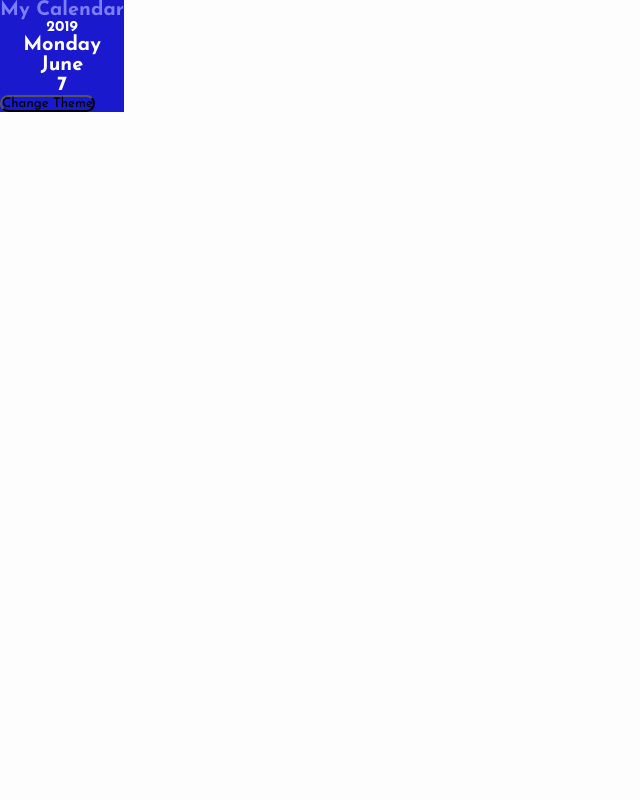
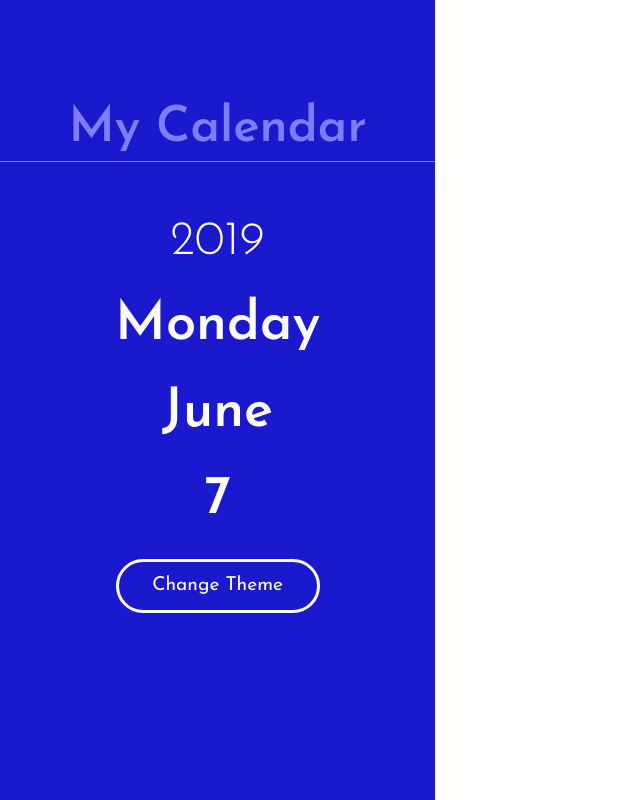
Before and after one commit to Zeztron/calendar-app, a website: page index.html in a window 1280 px wide. Shown: the whole page, without its empty margins (0-640 px from the left). Drawn offline with Linux system fonts and the light colour scheme.

Commit message:
styled the left side

```diff
--- a/sass/_base.scss
+++ b/sass/_base.scss
@@ -1,3 +1,7 @@
+:root {
+    --color-off-white: #fefdfd;
+}
+
 * {
     margin: 0;
     padding: 0;
@@ -35,7 +39,7 @@ body {
 }
 
 .color {
-    color: #fefdfd;
+    color: var(--color-off-white);
     background-color: #1b19cd;
 }
 
--- a/sass/styles.scss
+++ b/sass/styles.scss
@@ -1 +1,41 @@
 @import "_base.scss";
+
+#current-day-info {
+    width: 34%;
+    min-height: 100vh;
+
+    #app-name-landscape {
+        font-size: 6.2vh;
+        padding: 9vh 0 1vh;
+        border-bottom: 1px solid;
+    }
+
+    h2 {
+        font-size: 6vh;
+        font-weight: 300;
+        margin: 0 0 3vh;
+        padding-top: 3vh;
+    }
+
+    h1 {
+        font-size: 6.8vh;
+        font-weight: 600;
+        margin: 4vh 0;
+    }
+
+    #theme-landscape {
+        display: block;
+        // padding: 1.6rem 3.8rem;
+        padding: 1.8vh 4.2vh;
+        color: var(--color-off-white);
+        border: 3px solid var(--color-off-white);
+        font-size: 2.4vh;
+        transition: all .4s;
+
+        &:hover {
+            background-color: #fff;
+            opacity: 0.4;
+            color: #000;
+        }
+    }
+}
```
Also changed, not shown: css/styles.css.
